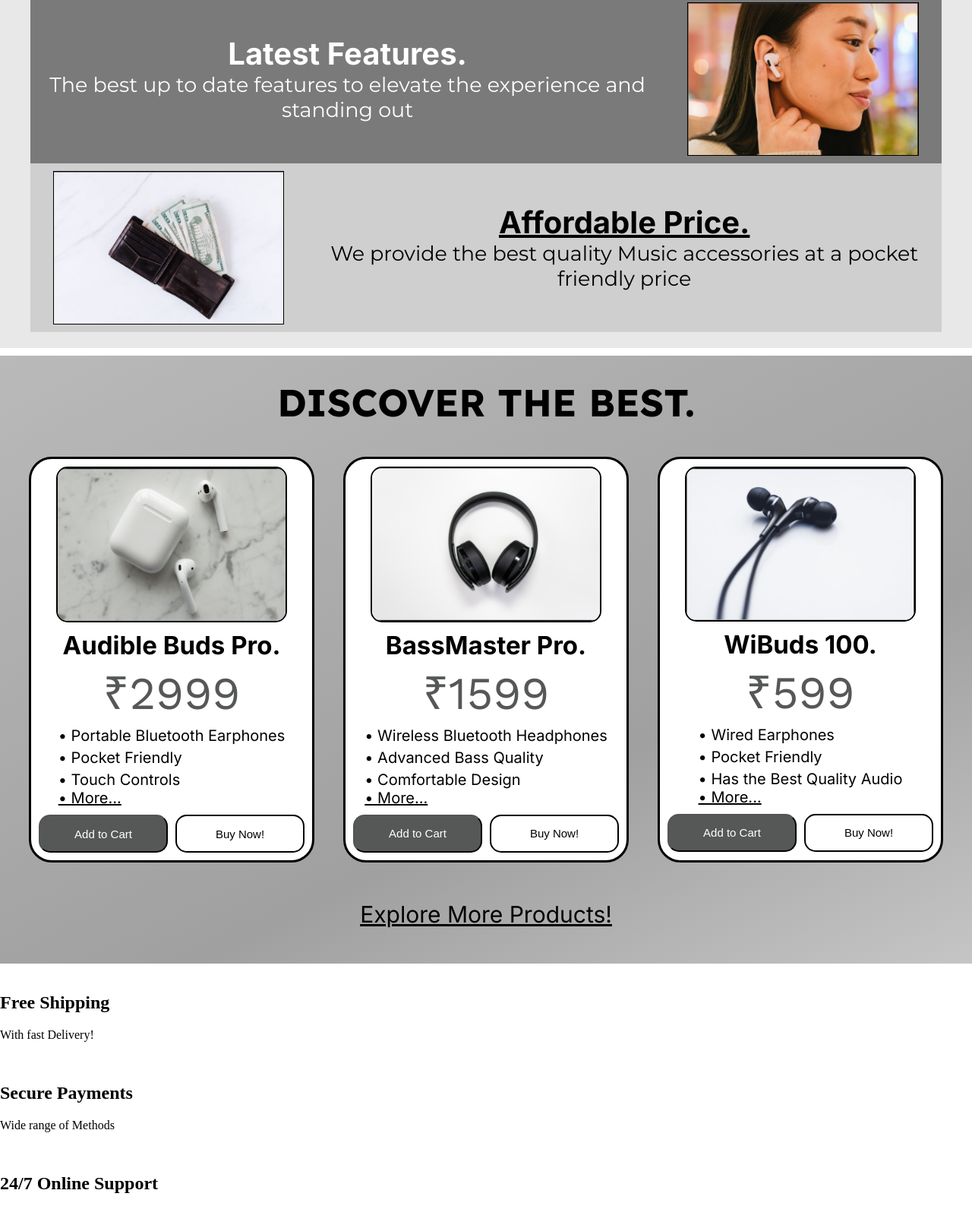
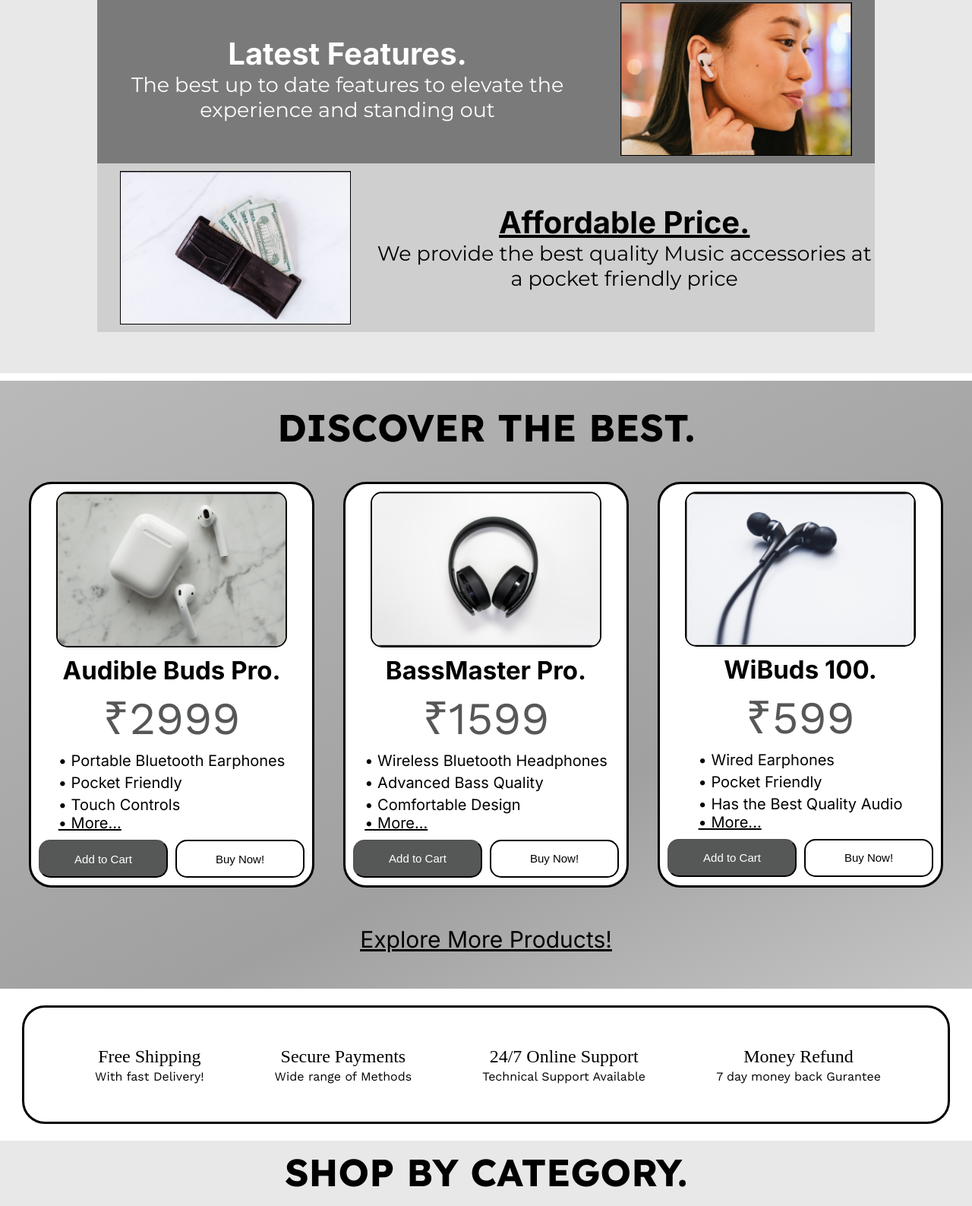
Before and after one commit to KrishnaWasAfk/audible, a plain HTML site: page index.html in a window 1280 px wide. Shown: the part 1149-2736 px from the top of the page at 76% size. Drawn offline with nearby package versions, Linux system fonts and the light colour scheme; a web font is replaced by a local one.

Commit message:
Update styles.css

```diff
--- a/styles.css
+++ b/styles.css
@@ -34,7 +34,7 @@ body {
 }
 
 .gradient {
-	width: 100vw;
+	width: 100%;
 	height: 100vh;
 	background: linear-gradient(334deg, #ffffff, #a0a0a0, #c3c3c3);
 	background-size: 180% 180%;
@@ -75,16 +75,26 @@ a {
 
 header {
     height: 100vh;
+    width: 100%;
     background-color: #e8e8e8;
+}
+
+.nav-container {
+    width: 100%;
+    height: auto;
+    display: flex;
+    justify-content: center;
+    padding-top: 8px;
 }
 
 .navbar {
     height: 80px;
-    width: auto;
+    width: 97%;
     background-color: #565656;
     display: flex;
     justify-content: space-around;
     align-items: center;
+    border-radius: 20px;
 }
 
 .nav-profile {
@@ -155,7 +165,7 @@ header {
 }
 
 .hero-text > :nth-child(2) {
-    opacity: 0.6;
+    opacity: 0.7;
 }
 
 .hero h1 {
@@ -261,7 +271,7 @@ header {
 
 .features {
     width: auto;
-    height: 100vh;
+    height: auto;
     background-color: #e8e8e8;
     margin-top: 7px;
     display: flex;
@@ -279,7 +289,8 @@ header {
 
 .features-div {
     height: 700px;
-    width: 1200px;
+    width: 80%;
+    margin-bottom: 20px;
 }
 
 .features-element {
@@ -459,6 +470,55 @@ header {
     font-family: inter;
 }
 
+.features-mini {
+    height: 180px;
+    margin-top: 10px;
+    display: flex;
+    justify-content: center;
+    align-items: center;
+}
+
+.features-mini-components {
+    height: 150px;
+    width: 95%;
+    background-color: white;
+    border: 3px solid black;
+    border-radius: 30px;
+    display: flex;
+    justify-content: space-evenly;
+}
+
+.features-mini-div {
+    display: flex;
+    justify-content: center;
+    align-items: center;
+}
+
+.features-mini-div img {
+    height: 60px;
+    width: auto;
+}
+
+.features-mini-text {
+    display: flex;
+    height: 70px;
+    flex-direction: column;
+    justify-content: center;
+    align-items: center;
+    margin-left: 5px;
+}
+
+.features-mini-text h2 {
+    margin: 0;
+    font-family: cal sans;
+    font-weight: 100;
+}
+.features-mini-text p {
+    margin: 0;
+    padding-top: 3px;
+    font-family: work sans;
+}
+
 
 .categories {
     width: auto;
@@ -632,6 +692,12 @@ header {
     font-size: 20px;
 }
 
+.copyright-text a {
+    text-decoration: none;
+    color: black;
+    font-family: work sans;
+}
+
 .footer-mobile {
     height: auto;
     background-color: #e8e8e8;
@@ -802,6 +868,7 @@ header {
     .features-div {
         width: 100%;
         margin-top: 40px;
+        margin-bottom: 40px;
     }
     .features-element img {
         height: auto;
```
